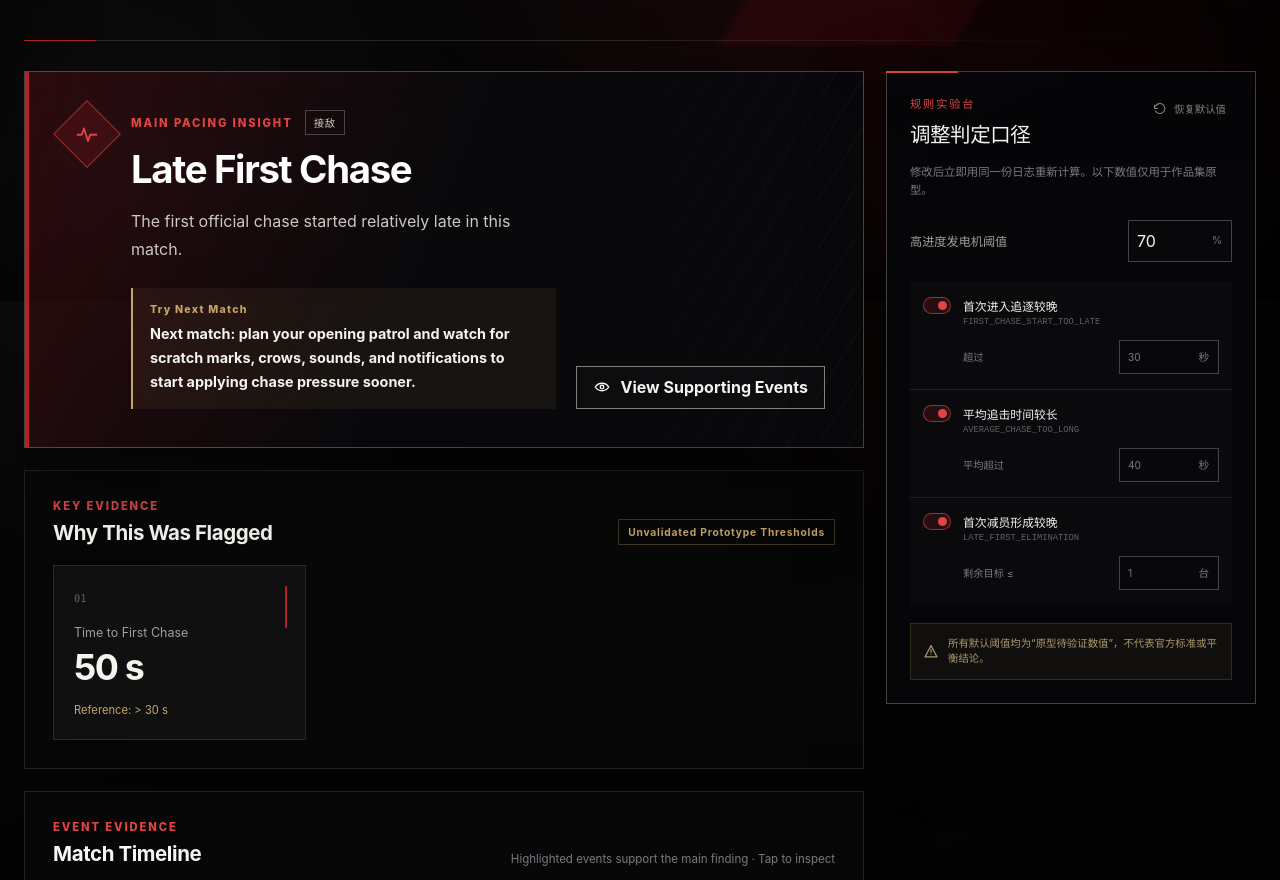
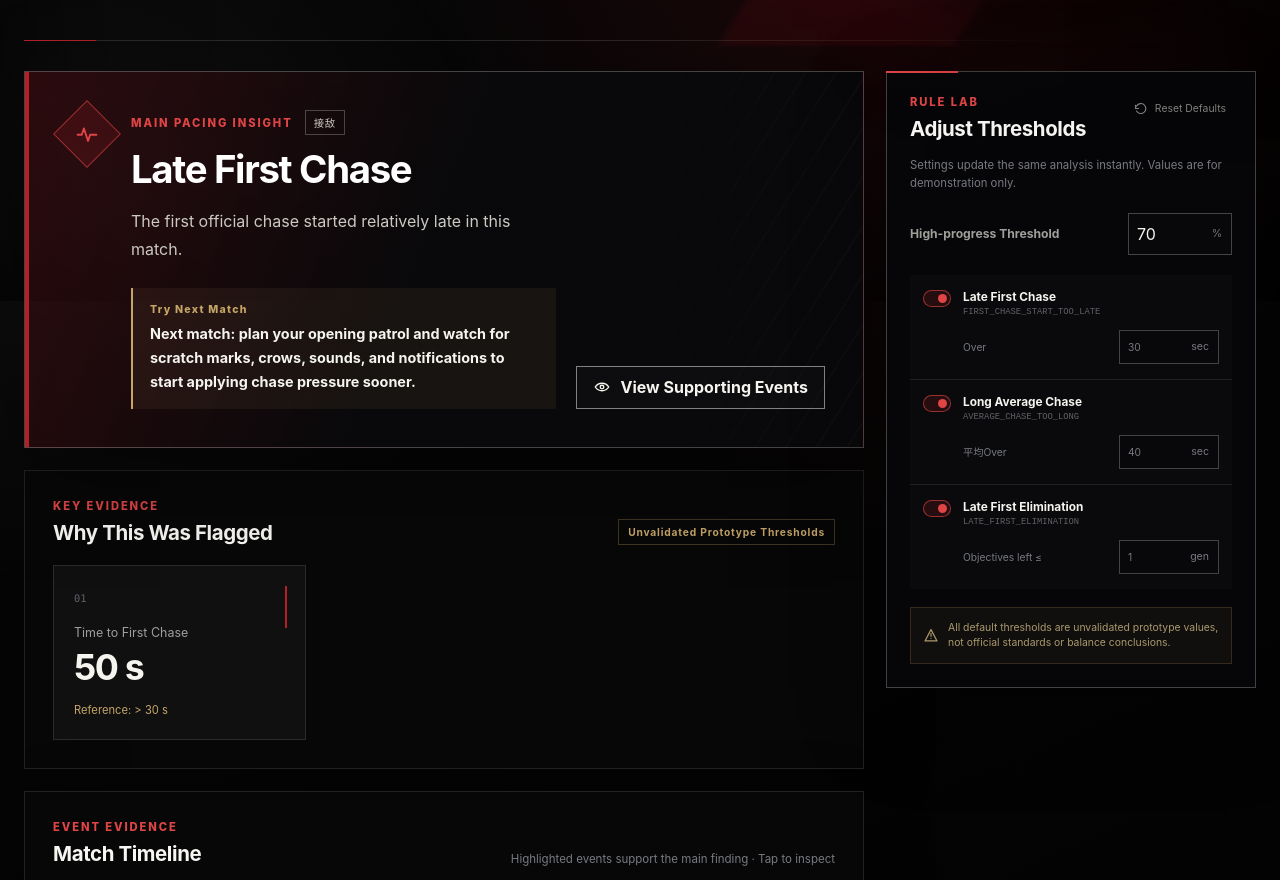
Before and after one commit to mahanggrx/killer-rhythm-review, a React (Vite) app: page / in a window 1280 px wide. Shown: the part 499-1379 px from the top of the page. Built offline with nearby package versions, Linux system fonts and the light colour scheme.

Commit message:
feat: translate src/components/RuleSettings.tsx into English

```diff
--- a/src/components/RuleSettings.tsx
+++ b/src/components/RuleSettings.tsx
@@ -28,7 +28,7 @@ function RuleRow({ id, label, enabled, children, onToggle }: RuleRowProps) {
   return (
     <div className={`rule-row${enabled ? "" : " rule-row--disabled"}`}>
       <label className="switch-control">
-        <input type="checkbox" checked={enabled} onChange={(event) => onToggle(event.target.checked)} aria-label={`启用${label}`} />
+        <input type="checkbox" checked={enabled} onChange={(event) => onToggle(event.target.checked)} aria-label={`Enable ${label}`} />
         <span aria-hidden="true" />
       </label>
       <div className="rule-row__copy"><strong>{label}</strong><code>{id}</code></div>
@@ -46,26 +46,26 @@ export function RuleSettings({ metricConfig, ruleConfig, onRuleToggle, onNumeric
   return (
     <aside className="settings-panel" aria-labelledby="settings-title">
       <div className="settings-panel__heading">
-        <div><p className="section-kicker">规则实验台</p><h2 id="settings-title">调整判定口径</h2></div>
-        <button className="icon-button" type="button" onClick={onReset}><Icon name="reset" /><span>恢复默认值</span></button>
+        <div><p className="section-kicker">Rule Lab</p><h2 id="settings-title">Adjust Thresholds</h2></div>
+        <button className="icon-button" type="button" onClick={onReset}><Icon name="reset" /><span>Reset Defaults</span></button>
       </div>
-      <p className="settings-intro">修改后立即用同一份日志重新计算。以下数值仅用于作品集原型。</p>
+      <p className="settings-intro">Settings update the same analysis instantly. Values are for demonstration only.</p>
       <label className="field-control field-control--inline">
-        <span>高进度发电机阈值</span>
-        <span className="number-field"><input aria-label="高进度发电机阈值" type="number" min="0" max="100" step="1" value={metricConfig.highProgressThreshold * 100} onChange={numericChange("highProgressPercent")} /><em>%</em></span>
+        <span>High-progress Threshold</span>
+        <span className="number-field"><input aria-label="High-progress Threshold" type="number" min="0" max="100" step="1" value={metricConfig.highProgressThreshold * 100} onChange={numericChange("highProgressPercent")} /><em>%</em></span>
       </label>
       <div className="rule-list">
-        <RuleRow id="FIRST_CHASE_START_TOO_LATE" label="首次进入追逐较晚" enabled={rules.FIRST_CHASE_START_TOO_LATE.enabled} onToggle={(enabled) => onRuleToggle("FIRST_CHASE_START_TOO_LATE", enabled)}>
-          <label><span>超过</span><span className="number-field"><input aria-label="首次进入追逐时间阈值" type="number" min="1" value={rules.FIRST_CHASE_START_TOO_LATE.thresholdMs / 1000} onChange={numericChange("firstChaseStartSeconds")} /><em>秒</em></span></label>
+        <RuleRow id="FIRST_CHASE_START_TOO_LATE" label="Late First Chase" enabled={rules.FIRST_CHASE_START_TOO_LATE.enabled} onToggle={(enabled) => onRuleToggle("FIRST_CHASE_START_TOO_LATE", enabled)}>
+          <label><span>Over</span><span className="number-field"><input aria-label="First-chase threshold" type="number" min="1" value={rules.FIRST_CHASE_START_TOO_LATE.thresholdMs / 1000} onChange={numericChange("firstChaseStartSeconds")} /><em>sec</em></span></label>
         </RuleRow>
-        <RuleRow id="AVERAGE_CHASE_TOO_LONG" label="平均追击时间较长" enabled={rules.AVERAGE_CHASE_TOO_LONG.enabled} onToggle={(enabled) => onRuleToggle("AVERAGE_CHASE_TOO_LONG", enabled)}>
-          <label><span>平均超过</span><span className="number-field"><input aria-label="完整追逐平均时长阈值" type="number" min="1" value={rules.AVERAGE_CHASE_TOO_LONG.thresholdMs / 1000} onChange={numericChange("averageChaseDurationSeconds")} /><em>秒</em></span></label>
+        <RuleRow id="AVERAGE_CHASE_TOO_LONG" label="Long Average Chase" enabled={rules.AVERAGE_CHASE_TOO_LONG.enabled} onToggle={(enabled) => onRuleToggle("AVERAGE_CHASE_TOO_LONG", enabled)}>
+          <label><span>平均Over</span><span className="number-field"><input aria-label="Average-chase threshold" type="number" min="1" value={rules.AVERAGE_CHASE_TOO_LONG.thresholdMs / 1000} onChange={numericChange("averageChaseDurationSeconds")} /><em>sec</em></span></label>
         </RuleRow>
-        <RuleRow id="LATE_FIRST_ELIMINATION" label="首次减员形成较晚" enabled={rules.LATE_FIRST_ELIMINATION.enabled} onToggle={(enabled) => onRuleToggle("LATE_FIRST_ELIMINATION", enabled)}>
-          <label><span>剩余目标 ≤</span><span className="number-field"><input aria-label="首次减员剩余发电机阈值" type="number" min="0" max="5" step="1" value={rules.LATE_FIRST_ELIMINATION.maximumGeneratorsRemaining} onChange={numericChange("maximumGeneratorsRemaining")} /><em>台</em></span></label>
+        <RuleRow id="LATE_FIRST_ELIMINATION" label="Late First Elimination" enabled={rules.LATE_FIRST_ELIMINATION.enabled} onToggle={(enabled) => onRuleToggle("LATE_FIRST_ELIMINATION", enabled)}>
+          <label><span>Objectives left ≤</span><span className="number-field"><input aria-label="Remaining generators threshold" type="number" min="0" max="5" step="1" value={rules.LATE_FIRST_ELIMINATION.maximumGeneratorsRemaining} onChange={numericChange("maximumGeneratorsRemaining")} /><em>gen</em></span></label>
         </RuleRow>
       </div>
-      <p className="prototype-callout"><Icon name="warning" />所有默认阈值均为“原型待验证数值”，不代表官方标准或平衡结论。</p>
+      <p className="prototype-callout"><Icon name="warning" />All default thresholds are unvalidated prototype values, not official standards or balance conclusions.</p>
     </aside>
   );
 }
```
